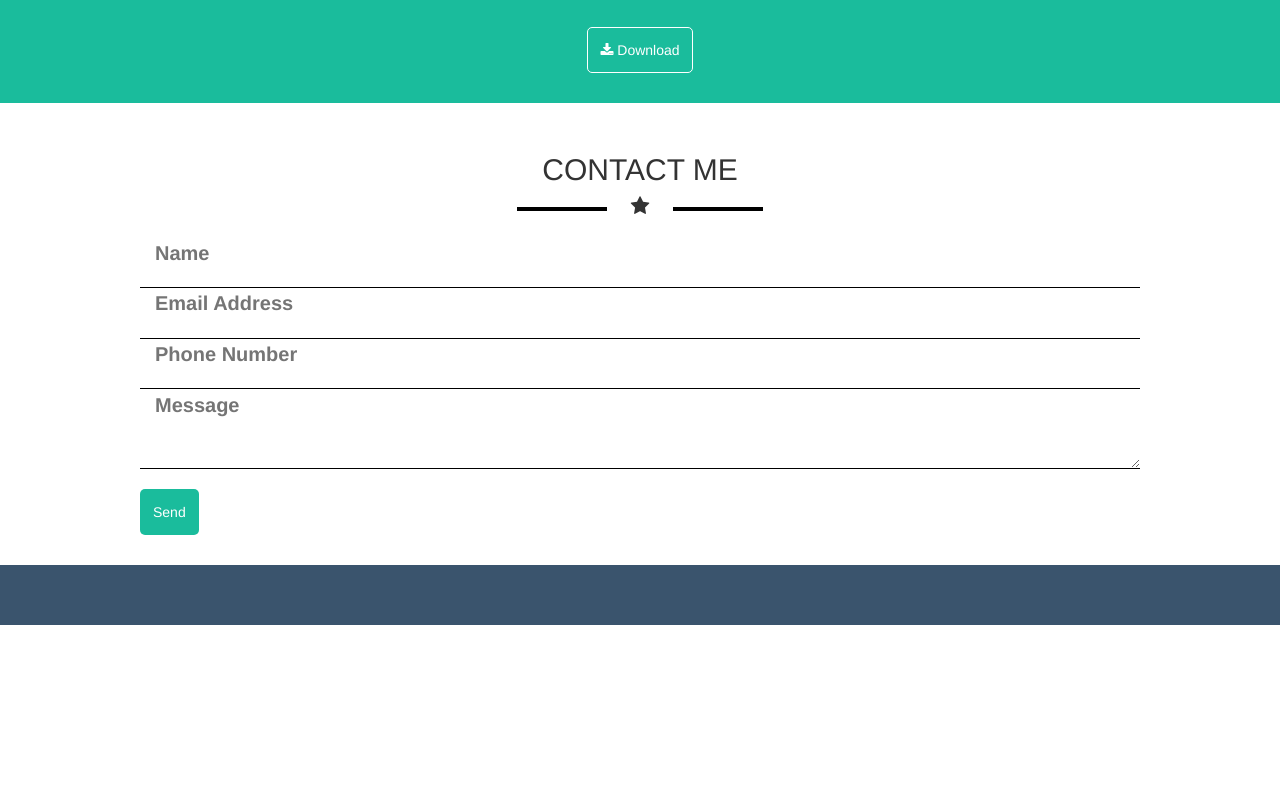
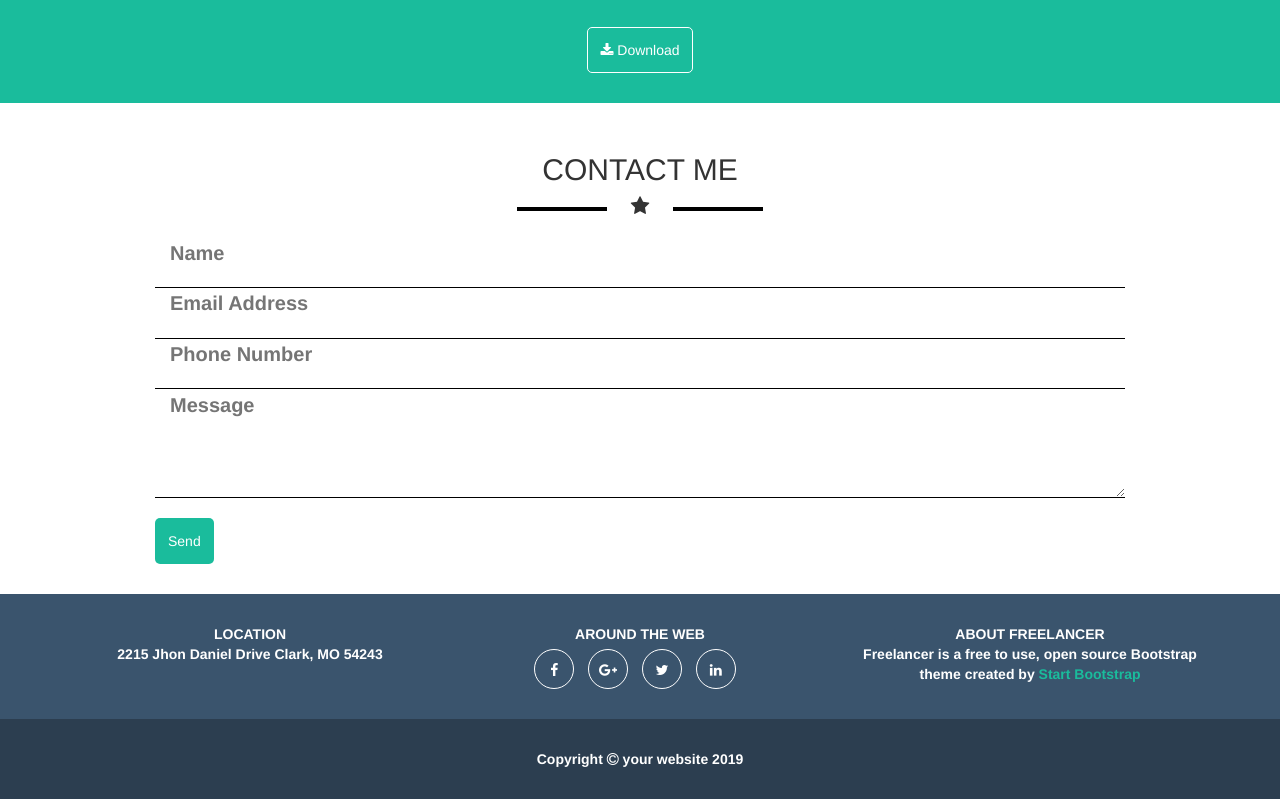
Before and after one commit to rakhan177/html-css-bootstrap-freelancer, a plain HTML site: page index.html in a window 1280 px wide. Shown: the part 1445-2244 px from the top of the page. Before the commit the page ends 2070 px from the top, so only its background shows below. Drawn offline with nearby package versions, Linux system fonts and the light colour scheme.

Commit message:
aggiunta footer

```diff
--- a/css/style.css
+++ b/css/style.css
@@ -1,6 +1,7 @@
-nav{
+nav, .footer-bottom{
   height: 80px;
   background-color: #2C3E50;
+  line-height: 80px;
 }
 
 header, main > section, footer{
@@ -86,10 +87,56 @@ input, textarea {
 
 footer{
   background-color: #3A546D;
+  padding-bottom: 0;
+}
+
+footer a span{
+  display: inline-block;
+  width: 40px;
+  height: 40px;
+  line-height: 40px;
+  color: black;
+  border: 1px solid #fff;
+  border-radius: 50%;
+  margin-right: 10px;
+  margin-top: 5px;
+}
+
+footer span i{
+  color: white;
+}
+
+footer .row > div:nth-child(3) span{
+  color: #1ABC9C;
+}
+
+footer .footer-bottom{
+  margin-top: 30px;
 }
 
 @media screen and (max-width: 768px){
+
+  body{
+    font-size: 15px;
+  }
+
   main > section:nth-child(2) > .row > div:nth-of-type(2){
     padding-top: 20px;
   }
+
+  .star:before, .star:after {
+    width: 40px;
+    margin-left: 10px;
+    margin-right: 10px;
+  }
+
+  footer .row > div:nth-child(1n+2){
+    padding-top: 30px;
+  }
+
+  main > section:nth-child(2), main > section:nth-child(3){
+    padding-left: 70px;
+    padding-right: 70px;
+  }
+
 }
--- a/index.html
+++ b/index.html
@@ -26,6 +26,7 @@
       </div>
     </header>
     <!-- / header -->
+    <!-- main -->
     <main>
       <!-- sezione 1 -->
       <section class="container">
@@ -80,17 +81,17 @@
       <!-- /sezione 2 -->
       <!-- sezione 3 -->
       <section class="container">
-        <div class="title">
+        <div class="title row">
           <h2>CONTACT ME</h2>
           <div class="star pdb">
             <i class="fa fa-star" aria-hidden="true"></i>
           </div>
         </div>
-        <form class="row" action="index.html" method="post">
+        <form action="index.html" method="post">
           <input class="col-xs-12" type="text" placeholder="Name">
           <input class="col-xs-12" type="text" placeholder="Email Address">
           <input class="col-xs-12" type="text" placeholder="Phone Number">
-          <textarea class="col-xs-12" placeholder="Message"></textarea>
+          <textarea rows="3" class="col-xs-12" placeholder="Message"></textarea>
           <button type="button" class="btn btn-2">Send</button>
         </form>
       </section>
@@ -99,8 +100,36 @@
     <!-- /main -->
     <!-- footer -->
     <footer>
-
-
+      <div class="container">
+        <div class="row title">
+          <div class="col-xs-12 col-sm-4">
+            LOCATION<br>
+            2215 Jhon Daniel Drive Clark, MO 54243
+          </div>
+          <div class="col-xs-12 col-sm-4">
+            <div>
+              AROUND THE WEB
+            </div>
+            <div>
+              <a href="#"><span><i class="fa fa-facebook" aria-hidden="true"></i></span></a>
+              <a href="#"><span><i class="fa fa-google-plus" aria-hidden="true"></i></span></a>
+              <a href="#"><span><i class="fa fa-twitter" aria-hidden="true"></i></span></a>
+              <a href="#"><span><i class="fa fa-linkedin" aria-hidden="true"></i></span></a>
+            </div>
+          </div>
+          <div class="col-xs-12 col-sm-4">
+            <div>
+              ABOUT FREELANCER
+            </div>
+            <div>
+              Freelancer is a free to use, open source Bootstrap theme created by <span>Start Bootstrap</span>
+            </div>
+          </div>
+        </div>
+      </div>
+      <div class="container-fluid title footer-bottom">
+        Copyright <i class="fa fa-copyright" aria-hidden="true"></i> your website 2019
+      </div>
     </footer>
     <!-- /footer -->
   </body>
```
